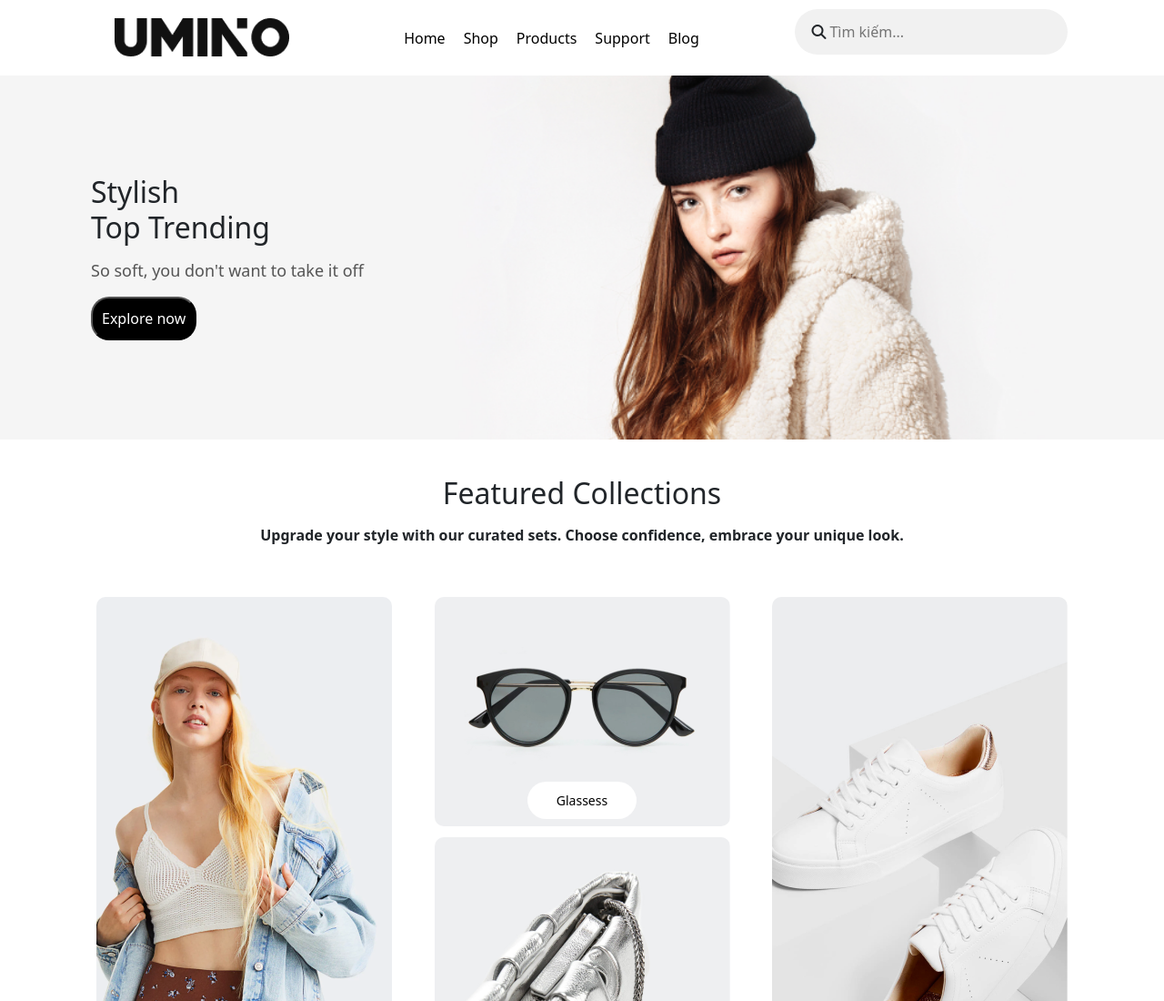
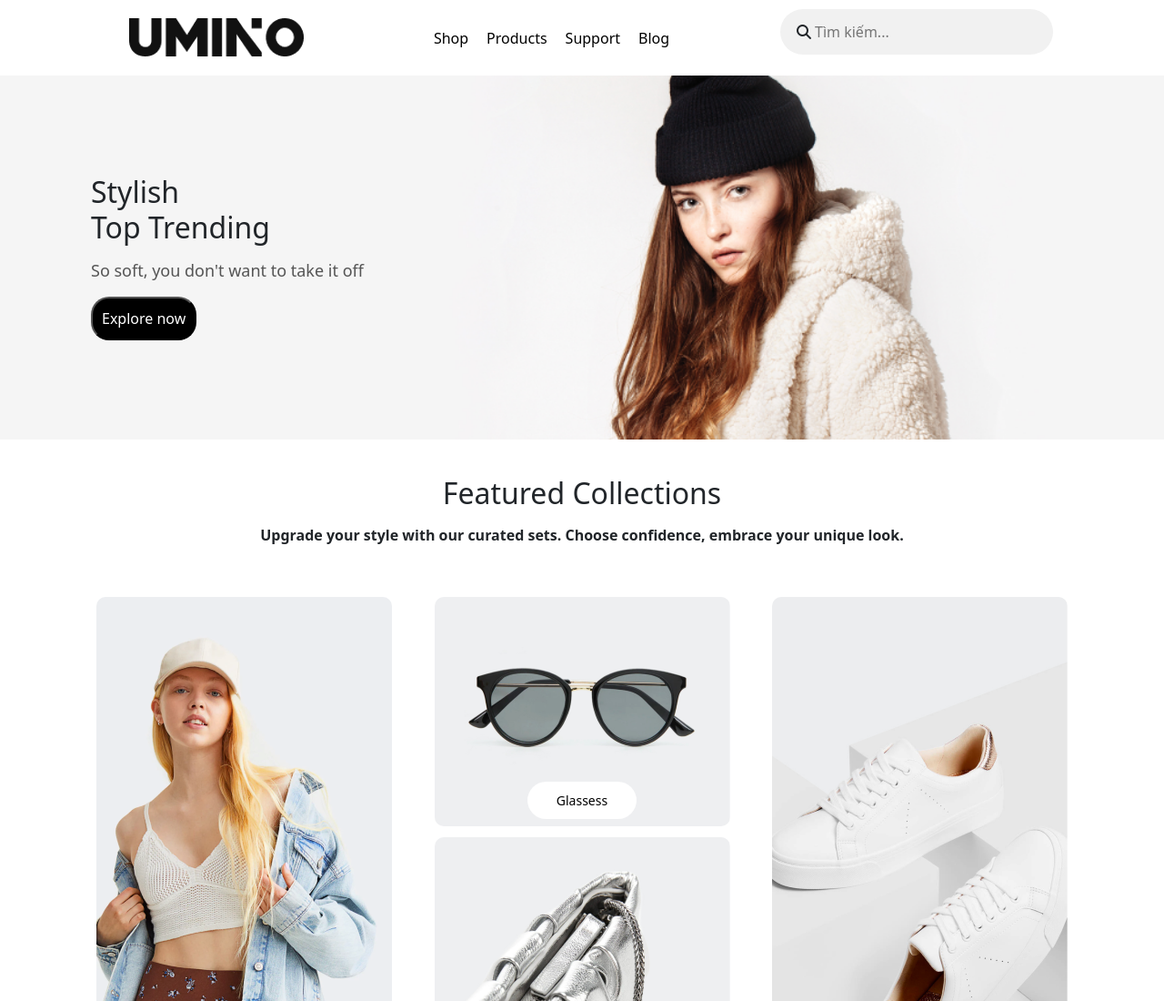
Before and after one commit to Phuong030505/study, a plain HTML site: page index.html in a window 1280 px wide. Shown: the top 1100 px of the page at 91% size. Drawn offline with nearby package versions, Linux system fonts and the light colour scheme; files whose address does not match are found by name.

Commit message:
update home

```diff
--- a/index.html
+++ b/index.html
@@ -18,7 +18,7 @@
             <img src="./img/logo.png" alt="logo">
         </div>
         <nav>
-            <li><a href="">Home</a></li>
+            <!-- <li><a href="">Home</a></li> -->
             <li><a href="">Shop</a></li>
             <li><a href="">Products</a></li>
             <li><a href="">Support</a></li>
```
